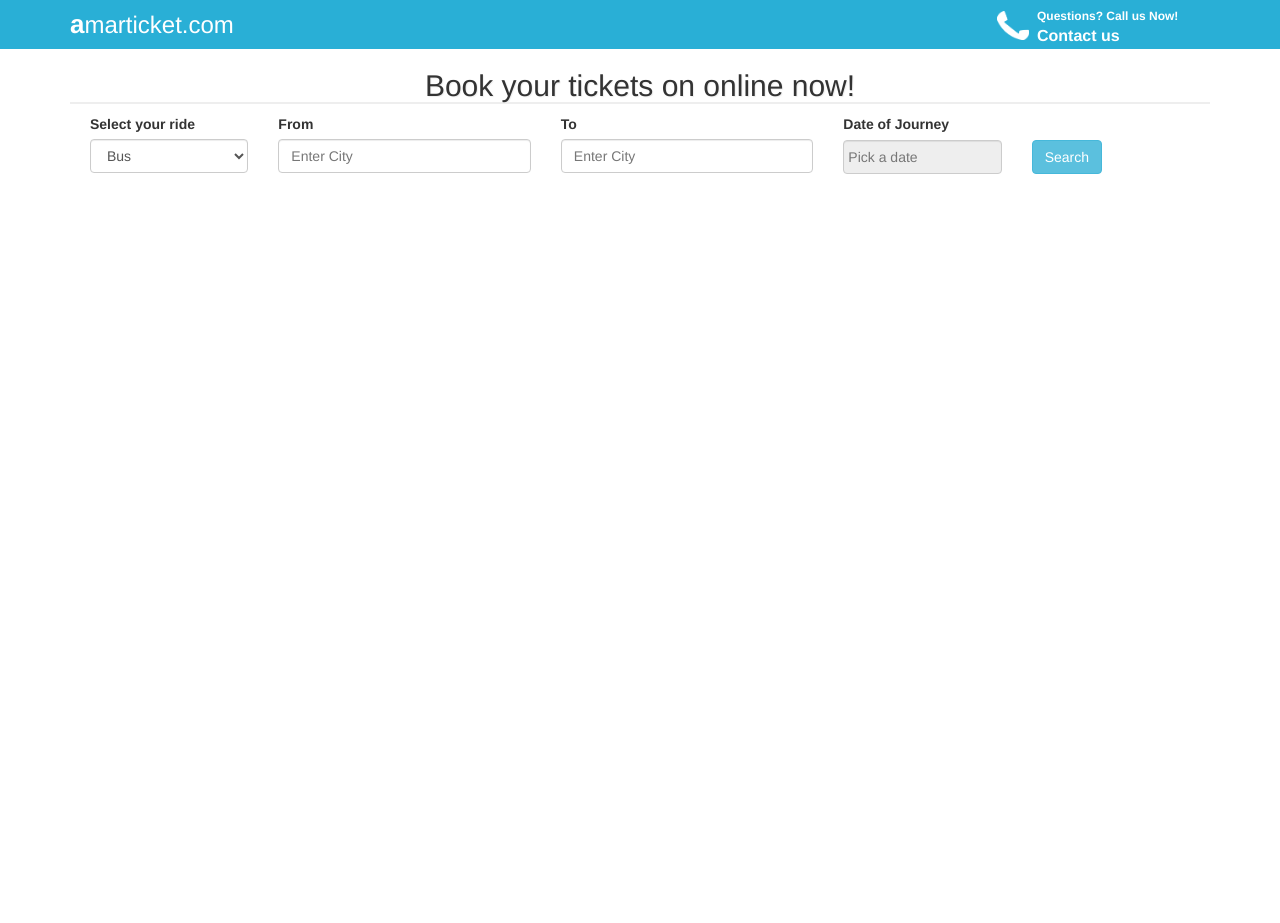
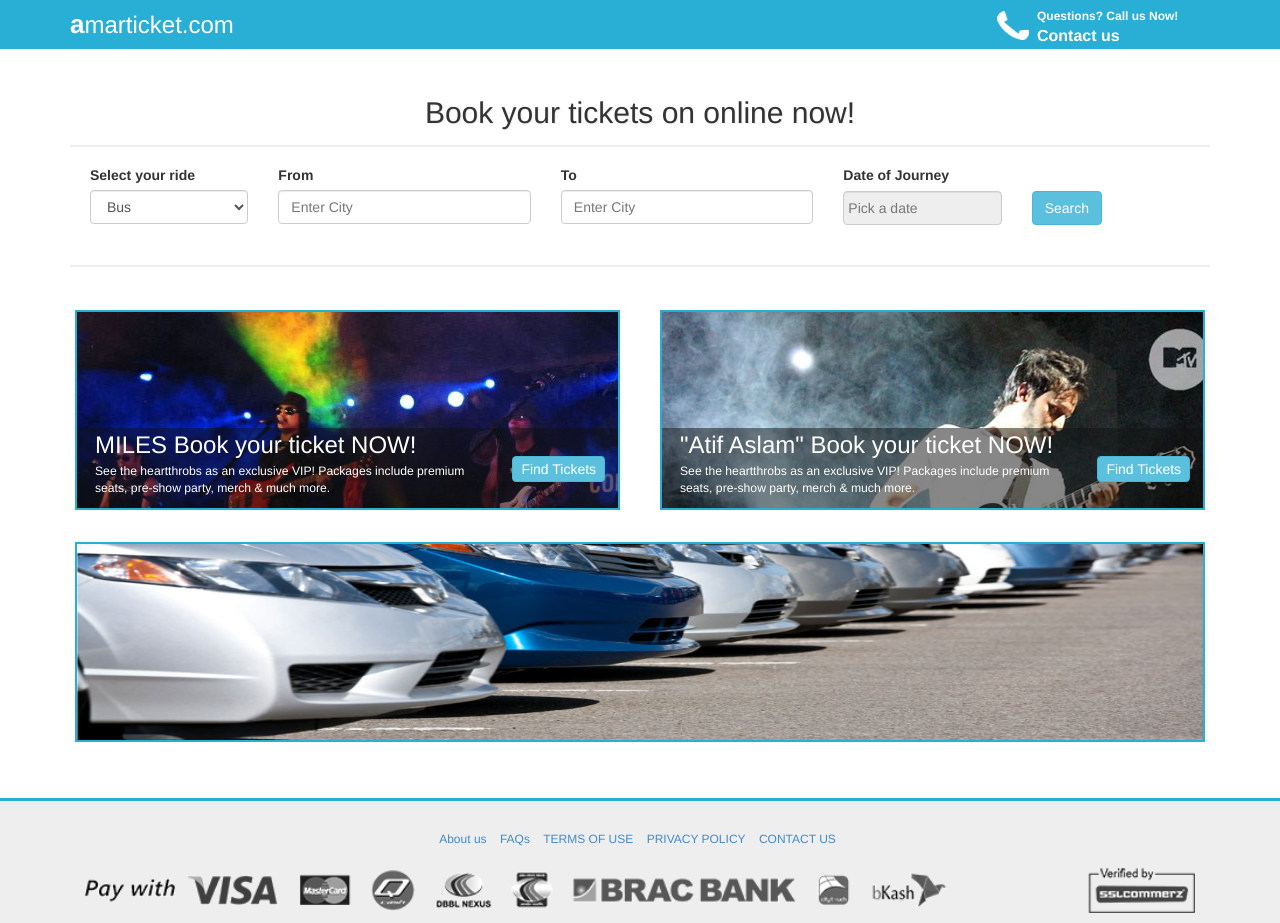
Before and after one commit to mazba/online-ticket, a plain HTML site: page index.html in a window 1280 px wide. Before the commit the page ends 800 px from the top, so only its background shows below. Drawn offline with Linux system fonts and the light colour scheme.

Commit message:
UI front page 2nd by Mazba

```diff
--- a/index.html
+++ b/index.html
@@ -61,7 +61,56 @@
                     </form>
                 </div>
         </div>
+        <div class="special-search">
+            <div class="row">
+                <section class="col-md-6">
+                    <div class="sp-search-sec" style="background-image: url(images/temp/3.jpg);">
+                        <span>
+                            <div>
+                                <h3>MILES Book your ticket NOW!</h3>
+                                <p>See the heartthrobs as an exclusive VIP! Packages include premium seats, pre-show party, merch & much more.</p>
+                            </div>
+                                <button type="button" class="btn btn-info text-right" style="">Find Tickets</button>
+                        </span>
+                    </div>
+                </section>
+                <section class="col-md-6">
+                    <div class="sp-search-sec" style="background-image: url(images/temp/5.jpg);">
+                        <span>
+                            <div>
+                                <h3>"Atif Aslam" Book your ticket NOW!</h3>
+                                <p>See the heartthrobs as an exclusive VIP! Packages include premium seats, pre-show party, merch & much more.</p>
+                            </div>
+                                <button type="button" class="btn btn-info text-right" style="">Find Tickets</button>
+                        </span>
+                    </div>
+                </section>
+                 <section class="col-md-12">
+                    <div class="sp-search-sec">
+                        <img src="images/temp/4.jpg">
+                    </div>
+                </section>
+
+            </div>
+
+        </div>
     </section>
+    <br/>
+    <br/>
+     <footer>
+        <div class="container">
+            <ul class="bottom-nav list-inline">
+                    <li><a href="/about-us">About us</a></li>
+                    <li><a href="/faq">FAQs</a></li>
+                    <li><a href="/terms-of-use">TERMS OF USE</a></li>
+                    <li><a href="/privacy-policy">PRIVACY POLICY</a></li>
+                    <li><a href="/contact-us">CONTACT US</a></li>
+            </ul>
+            <div class="footer-logo col-md-12">
+                <img src="images/spn_logo.png">
+            </div>
+        </div>
+     </footer>
 
 </body>
 </html>
--- a/style.css
+++ b/style.css
@@ -37,11 +37,73 @@
   color: #fff;
 
 }
+.search-main{
+  padding: 27px 0;
+}
 .search-main h2{
-
   text-shadow:1px 1px 1px #eee;
+  padding-bottom: 16px;
   border-bottom: 2px solid #eee;
 }
 .search-container{
-  padding: 0 20px;
+  padding: 8px 20px 25px 20px;
+  border-bottom: 2px solid #eee;
 }
+
+.sp-search-sec {
+  border: 2px solid #29afd6;
+  height: 200px;
+  margin: 16px 5px;
+  position: relative;
+}
+.sp-search-sec img{
+  width: 100%;
+  height: 100%;
+
+}
+.sp-search-sec span{
+  color: #fff;
+  position: absolute;
+  bottom: 0px;
+  display: block;
+  background-color:rgba(17,16,16,0.5);
+
+}
+.sp-search-sec span div{
+  width: 79%;
+  float: left;
+}
+.sp-search-sec span h3 {
+  margin: 4px 0;
+  padding: 0 18px;
+}
+.sp-search-sec span p {
+  font-size: 87%;
+  padding: 0 18px;
+}
+.sp-search-sec span button {
+    margin: 28px 0 5px 8px;
+    padding: 2px 8px;
+}
+
+
+footer {
+  background: none repeat scroll 0 0 #eee;
+  border-top: 3px solid #29AFD6;
+  float: left;
+  font-size: 12px;
+  height: auto;
+  margin: 0;
+  padding: 20px 0 10px;
+  width: 100%;
+}
+
+
+
+.bottom-nav{
+  text-align:center;
+  padding: 10px 0;
+}
+.footer-logo img{
+  width: 100%;
+}
```
Also changed, not shown: images/spn_logo.png (added), images/temp/1.jpg (added), images/temp/2.jpg (added), images/temp/3.jpg (added), images/temp/4.jpg (added), images/temp/5.jpg (added).
